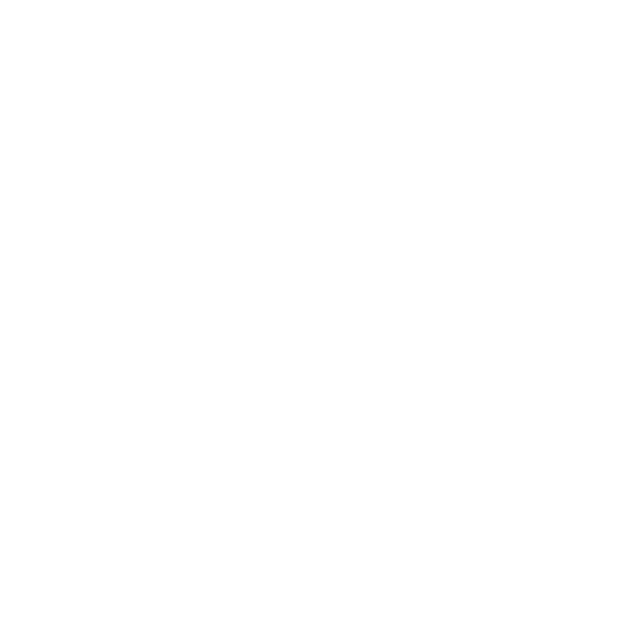
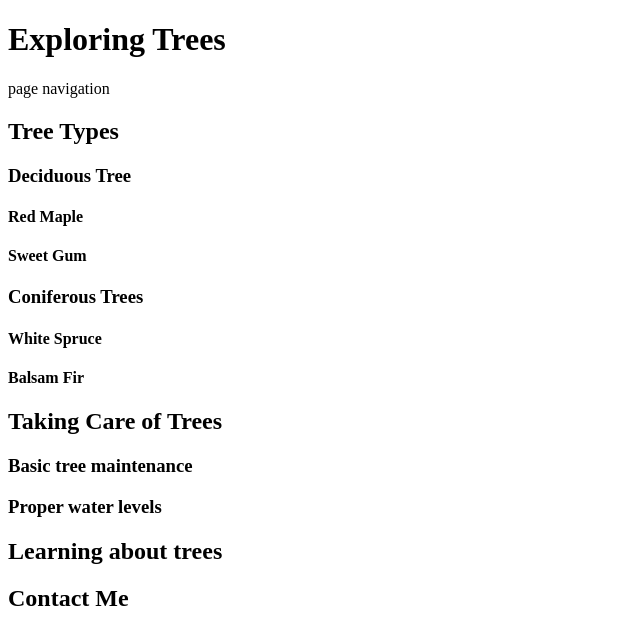
Before and after one commit to csrobinson86/Semantic-HTML5, a plain HTML site: page index.html in a window 1280 px wide. Shown: the whole page, without its empty margins (0-640 px from the left). Drawn offline with Linux system fonts and the light colour scheme.

Commit message:
laying out structure of html

```diff
--- a/index.html
+++ b/index.html
@@ -6,6 +6,39 @@
   <title>Learning Semantic HTML5</title>
 </head>
   <body>
+    <header>
+      <h1>Exploring Trees</h1>
+      <nav>page navigation</nav>
+    </header>
+
+    <article id="types">
+      <h2>Tree Types</h2>
+        <section>
+          <h3>Deciduous Tree</h3>
+            <h4>Red Maple</h4>
+            <h4>Sweet Gum</h4>
+        </section>
+
+        <section>
+          <h3>Coniferous Trees</h3>
+            <h4>White Spruce</h4>
+            <h4>Balsam Fir</h4>
+        </section>
+    </article>
+
+    <article id="care">
+      <h2>Taking Care of Trees</h2>
+        <section><h3>Basic tree maintenance</h3></section>
+        <section><h3>Proper water levels</h3></section>
+    </article>
+
+    <aside>
+      <h2>Learning about trees</h2>
+    </aside>
+
+    <footer>
+      <h2>Contact Me</h2>
+    </footer>
 
   </body>
 </html>
```
Also changed, not shown: html5_sectioning_elements.html (added, +15 -0 lines).
